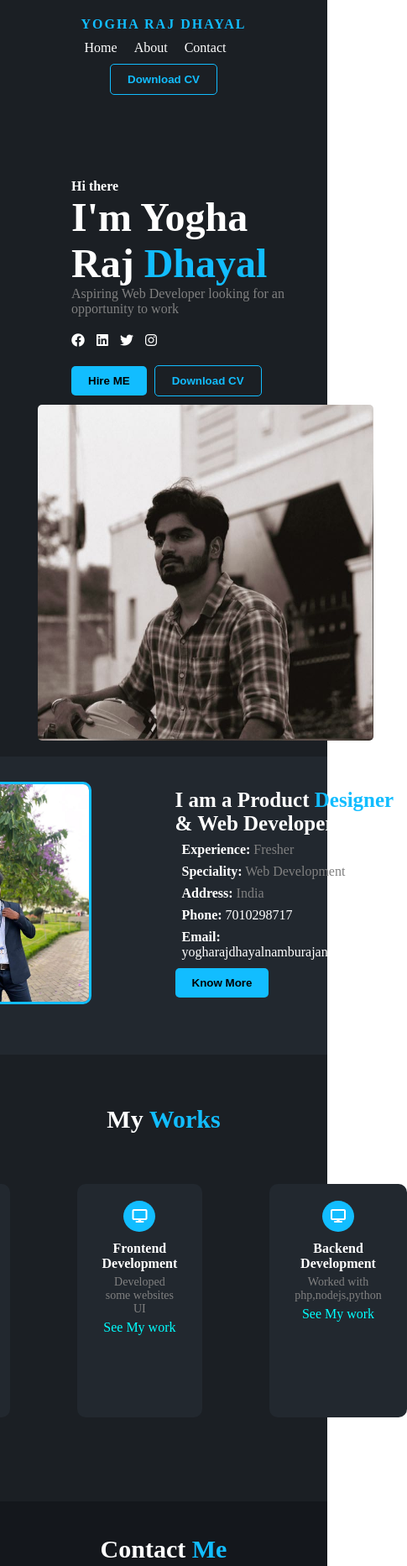
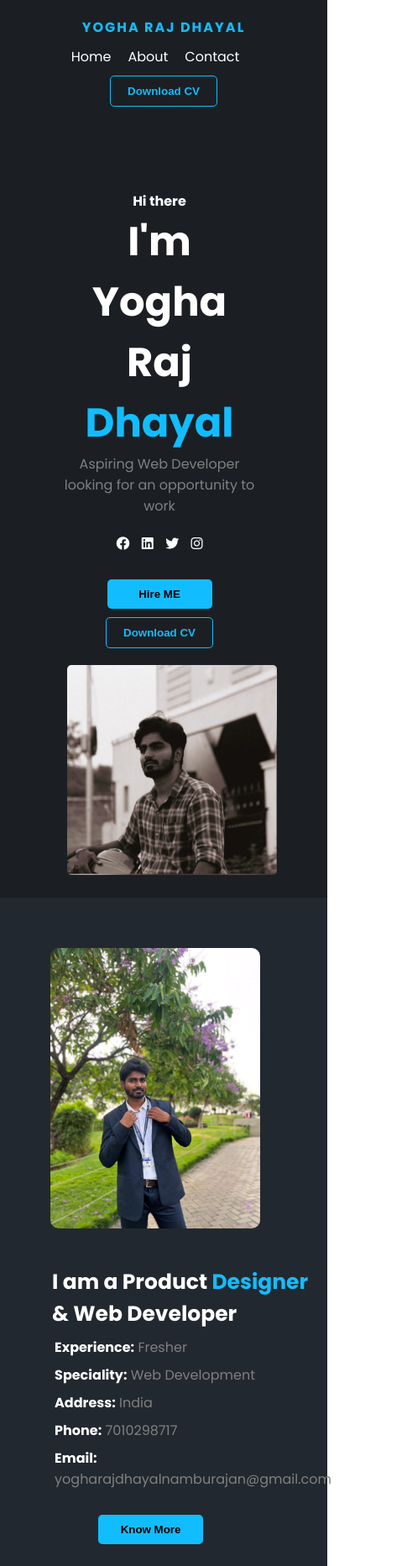
Before and after one commit to yrd369/yogharajdhayal-portfolio, a plain HTML site: page index.html in a window 390 px wide. Shown: the top 1865 px of the page at 84% size, 485 px wide, since content can reach past the window. Drawn offline with Linux system fonts and the light colour scheme; a web font is replaced by a local one.

Commit message:
Mobile Responsive

```diff
--- a/assets/CSS/style.css
+++ b/assets/CSS/style.css
@@ -1,4 +1,12 @@
-@import url('https://fonts.googleapis.com/css2?family=ADLaM+Display&family=Noto+Sans+Sogdian&family=Nunito+Sans:opsz,wght@6..12,600&family=Poppins:ital,wght@1,200&family=Raleway:ital,wght@1,300&family=Roboto:wght@300&display=swap');
+@import url('https://fonts.googleapis.com/css2?family=Poppins:wght@400;600;700&display=swap');
+
+:root {
+    --primary-dark: #1b1f24;
+    --primary-dark2: #22282f;
+    --seconday-light: #12bdff;
+    --text-color: #fff;
+    --par-color: gray;
+}
 
 * {
     margin: 0;
@@ -6,11 +14,16 @@
     box-sizing: border-box;
 }
 
+/* Body-section */
+body {
+    font-family: 'Poppins', sans-serif;
+}
+
 /* header-section */
 header {
-    background-color: #1b1f24;
+    background-color: var(--primary-dark);
     padding: 20px;
-    color: #fff;
+    color: var(--text-color);
     display: flex;
     justify-content: space-evenly;
     align-items: center;
@@ -21,7 +34,7 @@ header a {
 }
 
 .logo {
-    color: #12bdff;
+    color: var(--seconday-light);
     font-weight: bold;
     letter-spacing: 2px;
 }
@@ -38,38 +51,38 @@ ul li {
 }
 
 ul li a {
-    color: #fff;
+    color: var(--text-color);
     text-decoration: none;
 }
 
 ul li a:hover {
-    color: #12bdff;
+    color: var(--seconday-light);
 
 }
 
 header button {
     padding: 10px 20px;
     font-weight: bold;
-    background-color: #1b1f24;
+    background-color: var(--primary-dark);
     border: 1px solid #12bdff;
-    color: #12bdff;
+    color: var(--seconday-light);
     border-radius: 5px;
 
 }
 
 header button:hover {
     cursor: pointer;
-    background-color: #12bdff;
-    color: #fff;
+    background-color: var(--seconday-light);
+    color: var(--text-color);
 }
 
 /* section hero homepage */
 .hero-section {
-    background-color: #1b1f24;
+    background-color: var(--primary-dark);
     display: flex;
     justify-content: center;
     align-content: center;
-    padding: 30px 30px 120px 30px;
+    padding: 120px 30px 120px 30px;
 }
 
 .hero-section__title {
@@ -78,7 +91,7 @@ header button:hover {
 }
 
 .hero-section__title span {
-    color: #12bdff;
+    color: var(--seconday-light);
 }
 
 .hero-section img {
@@ -88,15 +101,15 @@ header button:hover {
 }
 
 .hero-section-left {
-    color: #fff;
+    color: var(--text-color);
 }
 
 .hero-section__desc {
-    color: gray;
+    color: var(--par-color);
 }
 
 .hero-section-icons {
-    color: #fff;
+    color: var(--text-color);
     margin-left: 70px;
     margin-top: 20px;
     padding-right: 50px;
@@ -123,37 +136,54 @@ header button:hover {
 .fa-twitter {
     margin-right: 10px;
 }
+.fa-facebook:hover {
+    color: #1877F2;
+}
+.fa-linkedin:hover {
+    color: #0A66C2;
+}
+.fa-twitter:hover {
+    color: #26a7de;
+}
+.fa-instagram:hover {
+    color: #feda75;
+}
+
+
 
 .dark {
     padding: 10px 20px;
     font-weight: bold;
-    background-color: #1b1f24;
+    background-color: var(--primary-dark);
     border: 1px solid #12bdff;
-    color: #12bdff;
+    color: var(--seconday-light);
     border-radius: 5px;
 
 }
 
 .dark:hover {
     cursor: pointer;
-    background-color: #12bdff;
-    color: #fff;
+    background-color: var(--seconday-light);
+    color: var(--text-color);
 }
 
 .light {
     padding: 10px 20px;
     font-weight: bold;
     border-radius: 5px;
-    background-color: #12bdff;
+    background-color: var(--seconday-light);
     border: none;
     margin-right: 5px;
+}
+.light:hover {
+    background-color: #0c8ec2;
 }
 
 /* about me section */
 .about-section {
-    background-color: #22282f;
-    color: #fff;
-    padding: 30px 0px 60px 0px;
+    background-color: var(--primary-dark2);
+    color: var(--text-color);
+    padding: 60px 0px 60px 0px;
     display: flex;
     justify-content: center;
     align-items: center;
@@ -161,31 +191,37 @@ header button:hover {
 }
 
 .about-section img {
-    width: 200px;
+    width: 300px;
     border-radius: 10px;
-    border: 3px solid #12bdff;
+    border: 3px solid --seconday-light;
 }
 
 .about-section-desc {
-    margin-left: 100px;
+    margin-left: 80px;
 }
 
 .about-section-desc h4 {
     font-size: 25px;
     font-weight: bolder;
     max-width: 350px;
+    margin-left: 5px;
 }
 
 .about-section-desc ul strong {
     list-style: none;
-    color: #fff;
+    color: var(--text-color);
 }
 
 .about-section-desc ul {
-    color: gray;
+    color: var(--par-color);
     display: block;
     margin-bottom: 10px;
+    margin-right: 2px;
 
+}
+
+.about-section-desc a {
+    color: var(--par-color);
 }
 
 .about-section-desc ul li {
@@ -193,19 +229,22 @@ header button:hover {
 }
 
 .about-section h4 span {
-    color: #12bdff;
+    color: var(--seconday-light);
+}
+.about-section button {
+    margin-left: 10px;
 }
 
 /* work-section */
 .work-section {
-    background-color: #1b1f24;
+    background-color: var(--primary-dark);
     padding: 60px;
     text-align: center;
-    color: #fff;
+    color: var(--text-color);
 }
 
 .work-section-box {
-    background-color: #22282f;
+    background-color: var(--primary-dark2);
     padding: 30px;
     max-width: 300px;
     text-align: left;
@@ -216,12 +255,12 @@ header button:hover {
 }
 
 .work-section-box:hover {
-    background-color: #1b1f24;
+    background-color: var(--primary-dark);
     border: 1px solid #fff;
 }
 
 .work-section-box p {
-    color: gray;
+    color: var(--par-color);
     padding-top: 5px;
     font-size: 14px;
 }
@@ -237,7 +276,7 @@ header button:hover {
 }
 
 .work-section-iconbox {
-    background-color: #12bdff;
+    background-color: var(--seconday-light);
     padding: 10px;
     border-radius: 50%;
 }
@@ -254,7 +293,7 @@ header button:hover {
 }
 
 .work-section-title span {
-    color: #12bdff;
+    color: var(--seconday-light);
 }
 
 /* contact-section */
@@ -262,7 +301,7 @@ header button:hover {
     background-color: #14171c;
     padding: 40px;
     text-align: center;
-    color: #fff;
+    color: var(--text-color);
 }
 
 .contact-section h4 {
@@ -271,7 +310,7 @@ header button:hover {
 }
 
 .contact-section span {
-    color: #12bdff;
+    color: var(--seconday-light);
 }
 
 .contact-section form div>input,
@@ -287,22 +326,26 @@ textarea {
 
 }
 
-footer h4 {
-    background-color: #1b1f24;
-    color: #fff;
-    font-size: 14px;
+footer p {
+    background-color: var(--primary-dark);
+    color: var(--text-color);
+    font-size: 12px;
     text-align: center;
     padding: 20px 0px;
+    color: #808080;
 
 }
 
 footer a {
-    /* text-decoration: none; */
-    color: #12bdff;
+    text-decoration: none;
+    color: var(--seconday-light);
+    font-size: 12px;
+
 }
 
 /* media queires */
 @media only screen and (max-width: 600px) {
+    /* header-section */
     header {
         flex-direction: column;
     }
@@ -310,16 +353,68 @@ footer a {
     header>* {
         margin-bottom: 10px;
     }
-    section.hero-section{
+
+    .header>button {
+        margin-right: 10px;
+    }
+
+    /* .hero-section */
+
+    section.hero-section {
         flex-direction: column;
-        padding: 0px 20px 15px 15px;
+        padding: 0px;
+        padding-bottom: 20px;
+    }
+    .hero-section-left{
+        text-align: center;
+        margin-right: 80px;
+        margin-bottom: 20px;
+    }
+    .hero-section-icons{
+        padding: 0px;
+    }
+    button.light{
+        margin: 10px;
+        width: 125px;
     }
     .hero-section img {
-        margin-top: 10px;
-        margin-left: 30px;
+        margin-left: 80px;
+        width: 250px;
     }
-    .work-section {
+    /* about-section */
+    .about-section {
         flex-direction: column;
+    }
+    .about-section img {
+        width: 250px;
+        margin-right: 20px;
+        margin-bottom: 30px;
+    }
+    .about-section-desc {
+        margin: 0px;
+        margin-left: 80px;
+        margin-top: 15px;
+    }
+    .about-section-desc ul {
+        margin-right: 10px;
+    }
+    .about-section button.light {
+        margin-left: 60px;
+        margin-top: 20px;
+    }
+
+    /* .work-section */
+
+    .work-section-items {
+        display: block;
+        width: 250px;
+
+    }
+    .work-section-box {
+        width: 350px;
+        margin: 0px;
+        margin-bottom: 20px;
+
     }
 
 }
--- a/index.html
+++ b/index.html
@@ -25,7 +25,7 @@
                     <a href="./about-section">About</a>
                 </li>
                 <li>
-                    <a href="./contact.html" target="_blank">Contact</a>
+                    <a href="./index.html/contact-section">Contact</a>
                 </li>
             </ul>
         </div>
@@ -64,13 +64,13 @@
             <div class="about-section-desc">
                 <h4> I am a Product <span>Designer</span><br> & Web Developer</h4>
                 <ul>
-                    <li><strong>Experience:</strong> Fresher</li>
-                    <li><strong>Speciality:</strong> Web Development</li>
-                    <li><strong>Address:</strong> India</li>
-                    <li><strong>Phone:</strong><a href="tel:7010298717"> 7010298717</a></li>
-                    <li><strong>Email:</strong> <a href="mailto:yogharajdhayalnamburajan@gmail.com">
+                    <div><li><strong>Experience:</strong> Fresher</li></div>
+                    <div><li><strong>Speciality:</strong> Web Development</li></div>
+                    <div><li><strong>Address:</strong> India</li></div>
+                    <div><li><strong>Phone:</strong><a href="tel:7010298717"> 7010298717</a></li></div>
+                    <div><li><strong>Email:</strong> <a href="mailto:yogharajdhayalnamburajan@gmail.com">
                             yogharajdhayalnamburajan@gmail.com</a>
-                    </li>
+                    </li></div>
                 </ul>
                 <button class="light">Know More</button>
             </div>
@@ -95,7 +95,7 @@
                     </span>
                     <div class="work-section-desc-box">
                         <h4>Frontend Development</h4>
-                        <p>Developed some websites UI</p>
+                        <p>Developed some website UI  </p>
                     </div>
                     <a href="#">See My work</a>
                 </div>
@@ -105,7 +105,7 @@
                     </span>
                     <div class="work-section-desc-box">
                         <h4>Backend Development</h4>
-                        <p>Worked with php,nodejs,python</p>
+                        <p>Worked with php,nodejs,python  </p>
                     </div>
                     <a href="#">See My work</a>
                 </div>
@@ -134,7 +134,7 @@
         </section>
     </main>
     <footer>
-        <h4>Copyright &copy; 2023 - <a href="https://github.com/yrd369">Yogha Raj Dhayal</a> - All Rights Reserved.</h4>
+        <p>Copyright &copy; 2023 - <a href="https://github.com/yrd369">Yogha Raj Dhayal</a> - All Rights Reserved.</p>
     </footer>
 </body>
 
```
Also changed, not shown: about.html (deleted), contact.html (deleted), 1 other file.
